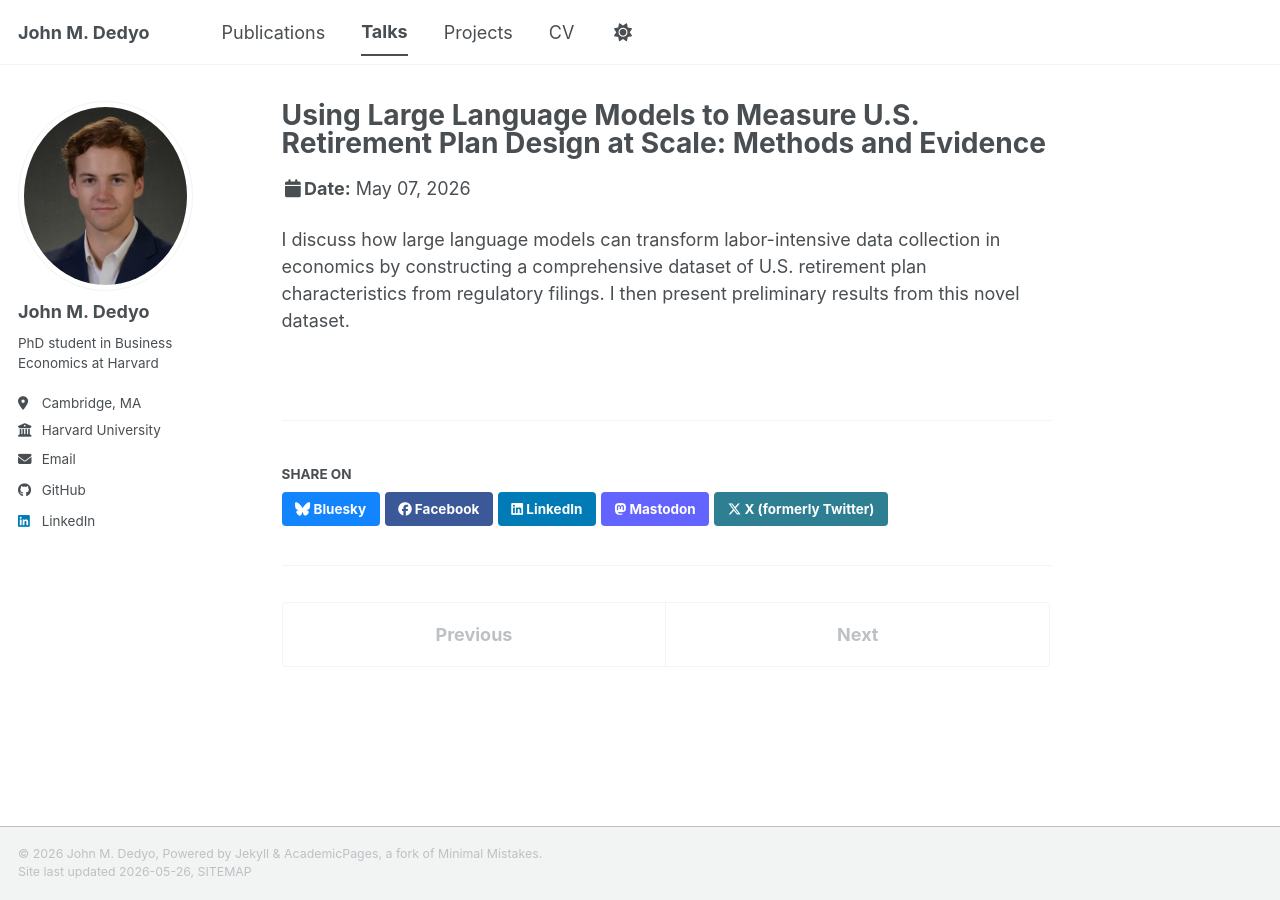
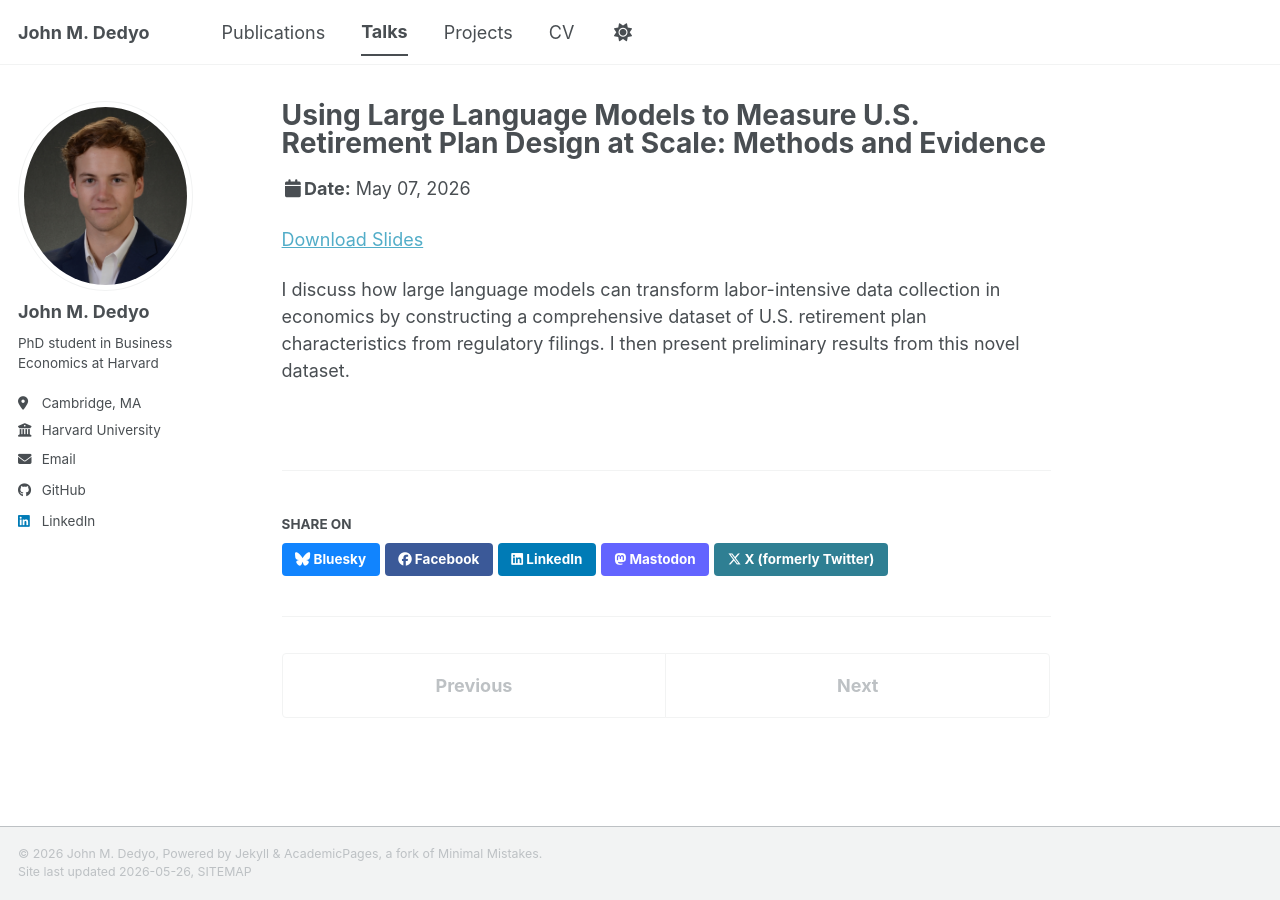
Before and after one commit to johndedyo/johndedyo.github.io, a Jekyll site: the page built from _talks/2026-05-07_nber_ai_and_economic_measurement.md, in a window 1280 px wide. Built offline with Jekyll 4.4.1, drawn with Linux system fonts in a browser that asks for light colours; a script bundle is joined from its source files by our own code; library files that are not in the unit come from our copies.

Commit message:
Add link to download slides if available

```diff
--- a/_layouts/talk.html
+++ b/_layouts/talk.html
@@ -36,7 +36,7 @@ layout: default
           <p class="page__date"><strong><i class="fa fa-fw fa-calendar" aria-hidden="true"></i>Date:</strong> <time datetime="{{ page.date | date_to_xmlschema }}">{{ page.date | date: "%B %d, %Y" }}</time></p>
         {% endif %}
         {% if page.talk_type %}<p>{{page.talk_type}} at {{ page.venue }},  {{page.location}} {% endif %}
-
+        {% if page.slideurl %}<p><a href="{{ page.slideurl }}">Download Slides</a></p>{% endif %}
         </header>
       {% endunless %}
 
```
